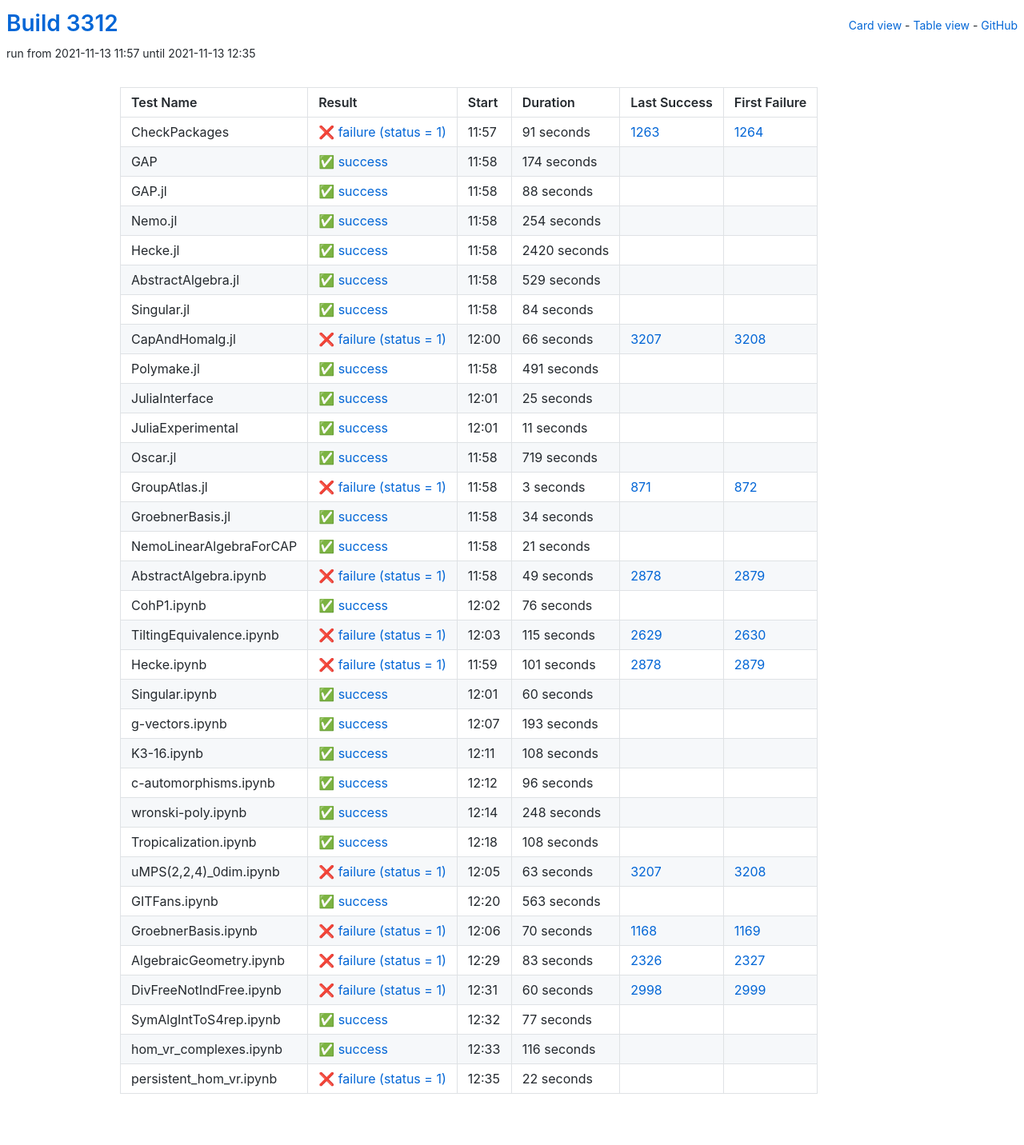
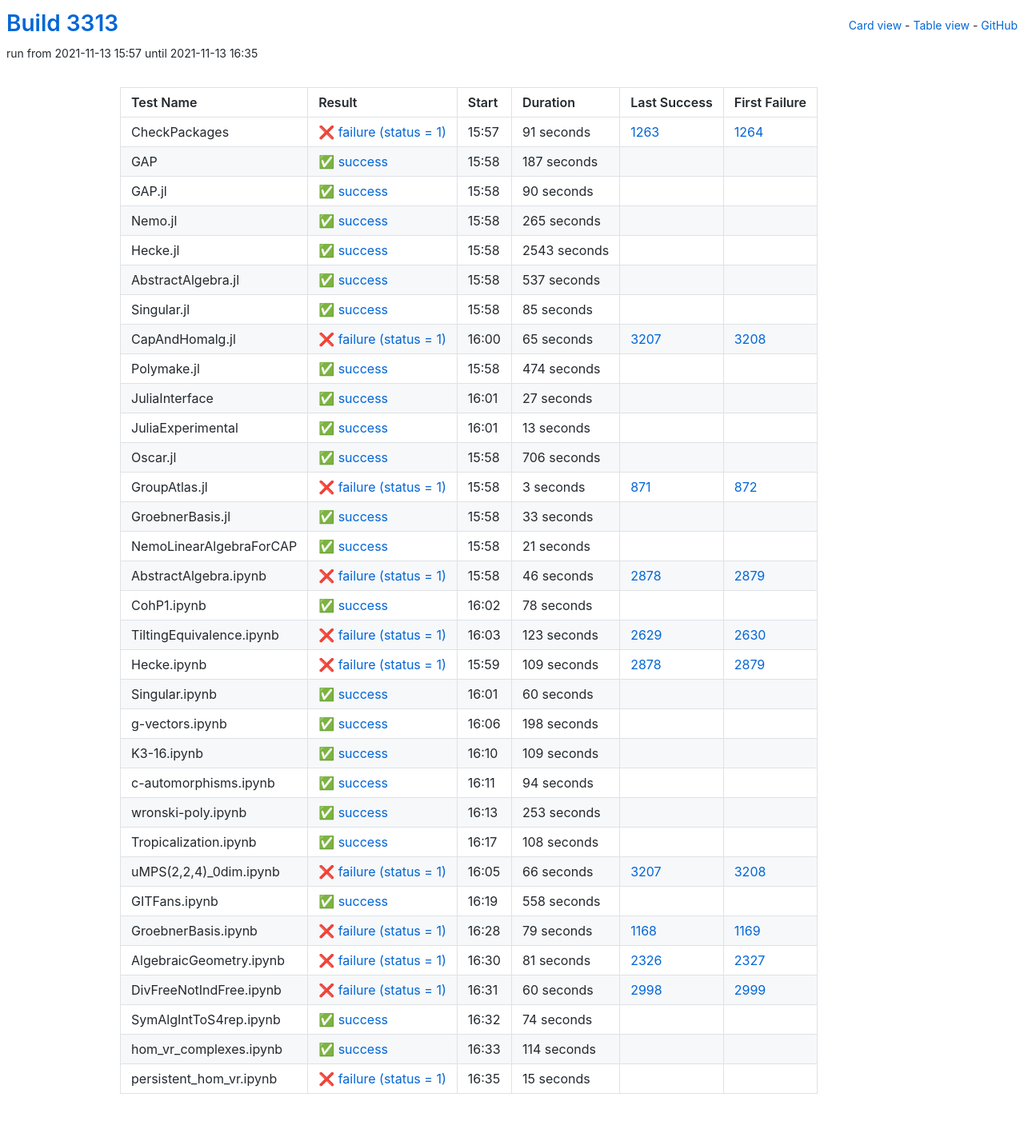
Before and after one commit to oscar-system/oscar-ci-status-stable, a Jekyll site: the page built from table.html, in a window 1280 px wide. Shown: the whole page at 80% size. Built offline with Jekyll 4.4.1, drawn with Linux system fonts in a browser that asks for light colours.

Commit message:
Build #3313

```diff
--- a/_data/ci.yml
+++ b/_data/ci.yml
@@ -1,6 +1,6 @@
 ---
-build: 3312
-build_url: https://oscarci.mathematik.uni-kl.de/job/oscar-stable/3312/
+build: 3313
+build_url: https://oscarci.mathematik.uni-kl.de/job/oscar-stable/3313/
 job: oscar-stable
 organization: oscar-system
 repo: oscar-ci-status-stable
@@ -8,8 +8,8 @@ repourl: https://github.com/oscar-system/oscar-ci-status-stable
 tests:
 - name: CheckPackages
   id: checkpackages
-  log: https://oscarci.mathematik.uni-kl.de/job/oscar-stable/3312/artifact/logs/build-3312/CheckPackages.log
-  start: 2021-11-13 11:57
+  log: https://oscarci.mathematik.uni-kl.de/job/oscar-stable/3313/artifact/logs/build-3313/CheckPackages.log
+  start: 2021-11-13 15:57
   success: false
   exitcode: 1
   status: failure
@@ -20,140 +20,140 @@ tests:
   first_failure_url: https://oscarci.mathematik.uni-kl.de/job/oscar-stable/1264/
 - name: GAP
   id: gap
-  log: https://oscarci.mathematik.uni-kl.de/job/oscar-stable/3312/artifact/logs/build-3312/GAP.log
-  start: 2021-11-13 11:58
+  log: https://oscarci.mathematik.uni-kl.de/job/oscar-stable/3313/artifact/logs/build-3313/GAP.log
+  start: 2021-11-13 15:58
   success: true
   exitcode: 0
   status: success
-  duration: 174
+  duration: 187
   last_success: false
   last_success_url:
   first_failure: false
   first_failure_url:
 - name: GAP.jl
   id: gap-jl
-  log: https://oscarci.mathematik.uni-kl.de/job/oscar-stable/3312/artifact/logs/build-3312/GAP.jl.log
-  start: 2021-11-13 11:58
+  log: https://oscarci.mathematik.uni-kl.de/job/oscar-stable/3313/artifact/logs/build-3313/GAP.jl.log
+  start: 2021-11-13 15:58
   success: true
   exitcode: 0
   status: success
-  duration: 88
+  duration: 90
   last_success: false
   last_success_url:
   first_failure: false
   first_failure_url:
 - name: Nemo.jl
   id: nemo-jl
-  log: https://oscarci.mathematik.uni-kl.de/job/oscar-stable/3312/artifact/logs/build-3312/Nemo.jl.log
-  start: 2021-11-13 11:58
+  log: https://oscarci.mathematik.uni-kl.de/job/oscar-stable/3313/artifact/logs/build-3313/Nemo.jl.log
+  start: 2021-11-13 15:58
   success: true
   exitcode: 0
   status: success
-  duration: 254
+  duration: 265
   last_success: false
   last_success_url:
   first_failure: false
   first_failure_url:
 - name: Hecke.jl
   id: hecke-jl
-  log: https://oscarci.mathematik.uni-kl.de/job/oscar-stable/3312/artifact/logs/build-3312/Hecke.jl.log
-  start: 2021-11-13 11:58
+  log: https://oscarci.mathematik.uni-kl.de/job/oscar-stable/3313/artifact/logs/build-3313/Hecke.jl.log
+  start: 2021-11-13 15:58
   success: true
   exitcode: 0
   status: success
-  duration: 2420
+  duration: 2543
   last_success: false
   last_success_url:
   first_failure: false
   first_failure_url:
 - name: AbstractAlgebra.jl
   id: abstractalgebra-jl
-  log: https://oscarci.mathematik.uni-kl.de/job/oscar-stable/3312/artifact/logs/build-3312/AbstractAlgebra.jl.log
-  start: 2021-11-13 11:58
+  log: https://oscarci.mathematik.uni-kl.de/job/oscar-stable/3313/artifact/logs/build-3313/AbstractAlgebra.jl.log
+  start: 2021-11-13 15:58
   success: true
   exitcode: 0
   status: success
-  duration: 529
+  duration: 537
   last_success: false
   last_success_url:
   first_failure: false
   first_failure_url:
 - name: Singular.jl
   id: singular-jl
-  log: https://oscarci.mathematik.uni-kl.de/job/oscar-stable/3312/artifact/logs/build-3312/Singular.jl.log
-  start: 2021-11-13 11:58
+  log: https://oscarci.mathematik.uni-kl.de/job/oscar-stable/3313/artifact/logs/build-3313/Singular.jl.log
+  start: 2021-11-13 15:58
   success: true
   exitcode: 0
   status: success
-  duration: 84
+  duration: 85
   last_success: false
   last_success_url:
   first_failure: false
   first_failure_url:
 - name: CapAndHomalg.jl
   id: capandhomalg-jl
-  log: https://oscarci.mathematik.uni-kl.de/job/oscar-stable/3312/artifact/logs/build-3312/CapAndHomalg.jl.log
-  start: 2021-11-13 12:00
+  log: https://oscarci.mathematik.uni-kl.de/job/oscar-stable/3313/artifact/logs/build-3313/CapAndHomalg.jl.log
+  start: 2021-11-13 16:00
   success: false
   exitcode: 1
   status: failure
-  duration: 66
+  duration: 65
   last_success: 3207
   last_success_url: https://oscarci.mathematik.uni-kl.de/job/oscar-stable/3207/
   first_failure: 3208
   first_failure_url: https://oscarci.mathematik.uni-kl.de/job/oscar-stable/3208/
 - name: Polymake.jl
   id: polymake-jl
-  log: https://oscarci.mathematik.uni-kl.de/job/oscar-stable/3312/artifact/logs/build-3312/Polymake.jl.log
-  start: 2021-11-13 11:58
+  log: https://oscarci.mathematik.uni-kl.de/job/oscar-stable/3313/artifact/logs/build-3313/Polymake.jl.log
+  start: 2021-11-13 15:58
   success: true
   exitcode: 0
   status: success
-  duration: 491
+  duration: 474
   last_success: false
   last_success_url:
   first_failure: false
   first_failure_url:
 - name: JuliaInterface
   id: juliainterface
-  log: https://oscarci.mathematik.uni-kl.de/job/oscar-stable/3312/artifact/logs/build-3312/JuliaInterface.log
-  start: 2021-11-13 12:01
+  log: https://oscarci.mathematik.uni-kl.de/job/oscar-stable/3313/artifact/logs/build-3313/JuliaInterface.log
+  start: 2021-11-13 16:01
   success: true
   exitcode: 0
   status: success
-  duration: 25
+  duration: 27
   last_success: false
   last_success_url:
   first_failure: false
   first_failure_url:
 - name: JuliaExperimental
   id: juliaexperimental
-  log: https://oscarci.mathematik.uni-kl.de/job/oscar-stable/3312/artifact/logs/build-3312/JuliaExperimental.log
-  start: 2021-11-13 12:01
+  log: https://oscarci.mathematik.uni-kl.de/job/oscar-stable/3313/artifact/logs/build-3313/JuliaExperimental.log
+  start: 2021-11-13 16:01
   success: true
   exitcode: 0
   status: success
-  duration: 11
+  duration: 13
   last_success: false
   last_success_url:
   first_failure: false
   first_failure_url:
 - name: Oscar.jl
   id: oscar-jl
-  log: https://oscarci.mathematik.uni-kl.de/job/oscar-stable/3312/artifact/logs/build-3312/Oscar.jl.log
-  start: 2021-11-13 11:58
+  log: https://oscarci.mathematik.uni-kl.de/job/oscar-stable/3313/artifact/logs/build-3313/Oscar.jl.log
+  start: 2021-11-13 15:58
   success: true
   exitcode: 0
   status: success
-  duration: 719
+  duration: 706
   last_success: false
   last_success_url:
   first_failure: false
   first_failure_url:
 - name: GroupAtlas.jl
   id: groupatlas-jl
-  log: https://oscarci.mathematik.uni-kl.de/job/oscar-stable/3312/artifact/logs/build-3312/GroupAtlas.jl.log
-  start: 2021-11-13 11:58
+  log: https://oscarci.mathematik.uni-kl.de/job/oscar-stable/3313/artifact/logs/build-3313/GroupAtlas.jl.log
+  start: 2021-11-13 15:58
   success: false
   exitcode: 1
   status: failure
@@ -164,20 +164,20 @@ tests:
   first_failure_url: https://oscarci.mathematik.uni-kl.de/job/oscar-stable/872/
 - name: GroebnerBasis.jl
   id: groebnerbasis-jl
-  log: https://oscarci.mathematik.uni-kl.de/job/oscar-stable/3312/artifact/logs/build-3312/GroebnerBasis.jl.log
-  start: 2021-11-13 11:58
+  log: https://oscarci.mathematik.uni-kl.de/job/oscar-stable/3313/artifact/logs/build-3313/GroebnerBasis.jl.log
+  start: 2021-11-13 15:58
   success: true
   exitcode: 0
   status: success
-  duration: 34
+  duration: 33
   last_success: false
   last_success_url:
   first_failure: false
   first_failure_url:
 - name: NemoLinearAlgebraForCAP
   id: nemolinearalgebraforcap
-  log: https://oscarci.mathematik.uni-kl.de/job/oscar-stable/3312/artifact/logs/build-3312/NemoLinearAlgebraForCAP.log
-  start: 2021-11-13 11:58
+  log: https://oscarci.mathematik.uni-kl.de/job/oscar-stable/3313/artifact/logs/build-3313/NemoLinearAlgebraForCAP.log
+  start: 2021-11-13 15:58
   success: true
   exitcode: 0
   status: success
@@ -188,56 +188,56 @@ tests:
   first_failure_url:
 - name: AbstractAlgebra.ipynb
   id: abstractalgebra-ipynb
-  log: https://oscarci.mathematik.uni-kl.de/job/oscar-stable/3312/artifact/logs/build-3312/AbstractAlgebra.ipynb.log
-  start: 2021-11-13 11:58
+  log: https://oscarci.mathematik.uni-kl.de/job/oscar-stable/3313/artifact/logs/build-3313/AbstractAlgebra.ipynb.log
+  start: 2021-11-13 15:58
   success: false
   exitcode: 1
   status: failure
-  duration: 49
+  duration: 46
   last_success: 2878
   last_success_url: https://oscarci.mathematik.uni-kl.de/job/oscar-stable/2878/
   first_failure: 2879
   first_failure_url: https://oscarci.mathematik.uni-kl.de/job/oscar-stable/2879/
 - name: CohP1.ipynb
   id: cohp1-ipynb
-  log: https://oscarci.mathematik.uni-kl.de/job/oscar-stable/3312/artifact/logs/build-3312/CohP1.ipynb.log
-  start: 2021-11-13 12:02
+  log: https://oscarci.mathematik.uni-kl.de/job/oscar-stable/3313/artifact/logs/build-3313/CohP1.ipynb.log
+  start: 2021-11-13 16:02
   success: true
   exitcode: 0
   status: success
-  duration: 76
+  duration: 78
   last_success: false
   last_success_url:
   first_failure: false
   first_failure_url:
 - name: TiltingEquivalence.ipynb
   id: tiltingequivalence-ipynb
-  log: https://oscarci.mathematik.uni-kl.de/job/oscar-stable/3312/artifact/logs/build-3312/TiltingEquivalence.ipynb.log
-  start: 2021-11-13 12:03
+  log: https://oscarci.mathematik.uni-kl.de/job/oscar-stable/3313/artifact/logs/build-3313/TiltingEquivalence.ipynb.log
+  start: 2021-11-13 16:03
   success: false
   exitcode: 1
   status: failure
-  duration: 115
+  duration: 123
   last_success: 2629
   last_success_url: https://oscarci.mathematik.uni-kl.de/job/oscar-stable/2629/
   first_failure: 2630
   first_failure_url: https://oscarci.mathematik.uni-kl.de/job/oscar-stable/2630/
 - name: Hecke.ipynb
   id: hecke-ipynb
-  log: https://oscarci.mathematik.uni-kl.de/job/oscar-stable/3312/artifact/logs/build-3312/Hecke.ipynb.log
-  start: 2021-11-13 11:59
+  log: https://oscarci.mathematik.uni-kl.de/job/oscar-stable/3313/artifact/logs/build-3313/Hecke.ipynb.log
+  start: 2021-11-13 15:59
   success: false
   exitcode: 1
   status: failure
-  duration: 101
+  duration: 109
   last_success: 2878
   last_success_url: https://oscarci.mathematik.uni-kl.de/job/oscar-stable/2878/
   first_failure: 2879
   first_failure_url: https://oscarci.mathematik.uni-kl.de/job/oscar-stable/2879/
 - name: Singular.ipynb
   id: singular-ipynb
-  log: https://oscarci.mathematik.uni-kl.de/job/oscar-stable/3312/artifact/logs/build-3312/Singular.ipynb.log
-  start: 2021-11-13 12:01
+  log: https://oscarci.mathematik.uni-kl.de/job/oscar-stable/3313/artifact/logs/build-3313/Singular.ipynb.log
+  start: 2021-11-13 16:01
   success: true
   exitcode: 0
   status: success
@@ -248,56 +248,56 @@ tests:
   first_failure_url:
 - name: g-vectors.ipynb
   id: g-vectors-ipynb
-  log: https://oscarci.mathematik.uni-kl.de/job/oscar-stable/3312/artifact/logs/build-3312/g-vectors.ipynb.log
-  start: 2021-11-13 12:07
+  log: https://oscarci.mathematik.uni-kl.de/job/oscar-stable/3313/artifact/logs/build-3313/g-vectors.ipynb.log
+  start: 2021-11-13 16:06
   success: true
   exitcode: 0
   status: success
-  duration: 193
+  duration: 198
   last_success: false
   last_success_url:
   first_failure: false
   first_failure_url:
 - name: K3-16.ipynb
   id: k3-16-ipynb
-  log: https://oscarci.mathematik.uni-kl.de/job/oscar-stable/3312/artifact/logs/build-3312/K3-16.ipynb.log
-  start: 2021-11-13 12:11
+  log: https://oscarci.mathematik.uni-kl.de/job/oscar-stable/3313/artifact/logs/build-3313/K3-16.ipynb.log
+  start: 2021-11-13 16:10
   success: true
   exitcode: 0
   status: success
-  duration: 108
+  duration: 109
   last_success: false
   last_success_url:
   first_failure: false
   first_failure_url:
 - name: c-automorphisms.ipynb
   id: c-automorphisms-ipynb
-  log: https://oscarci.mathematik.uni-kl.de/job/oscar-stable/3312/artifact/logs/build-3312/c-automorphisms.ipynb.log
-  start: 2021-11-13 12:12
+  log: https://oscarci.mathematik.uni-kl.de/job/oscar-stable/3313/artifact/logs/build-3313/c-automorphisms.ipynb.log
+  start: 2021-11-13 16:11
   success: true
   exitcode: 0
   status: success
-  duration: 96
+  duration: 94
   last_success: false
   last_success_url:
   first_failure: false
   first_failure_url:
 - name: wronski-poly.ipynb
   id: wronski-poly-ipynb
-  log: https://oscarci.mathematik.uni-kl.de/job/oscar-stable/3312/artifact/logs/build-3312/wronski-poly.ipynb.log
-  start: 2021-11-13 12:14
+  log: https://oscarci.mathematik.uni-kl.de/job/oscar-stable/3313/artifact/logs/build-3313/wronski-poly.ipynb.log
+  start: 2021-11-13 16:13
   success: true
   exitcode: 0
   status: success
-  duration: 248
+  duration: 253
   last_success: false
   last_success_url:
   first_failure: false
   first_failure_url:
 - name: Tropicalization.ipynb
   id: tropicalization-ipynb
-  log: https://oscarci.mathematik.uni-kl.de/job/oscar-stable/3312/artifact/logs/build-3312/Tropicalization.ipynb.log
-  start: 2021-11-13 12:18
+  log: https://oscarci.mathematik.uni-kl.de/job/oscar-stable/3313/artifact/logs/build-3313/Tropicalization.ipynb.log
+  start: 2021-11-13 16:17
   success: true
   exitcode: 0
   status: success
@@ -308,56 +308,56 @@ tests:
   first_failure_url:
 - name: uMPS(2,2,4)_0dim.ipynb
   id: umps-2-2-4-0dim-ipynb
-  log: https://oscarci.mathematik.uni-kl.de/job/oscar-stable/3312/artifact/logs/build-3312/uMPS-2-2-4-_0dim.ipynb.log
-  start: 2021-11-13 12:05
+  log: https://oscarci.mathematik.uni-kl.de/job/oscar-stable/3313/artifact/logs/build-3313/uMPS-2-2-4-_0dim.ipynb.log
+  start: 2021-11-13 16:05
   success: false
   exitcode: 1
   status: failure
-  duration: 63
+  duration: 66
   last_success: 3207
   last_success_url: https://oscarci.mathematik.uni-kl.de/job/oscar-stable/3207/
   first_failure: 3208
   first_failure_url: https://oscarci.mathematik.uni-kl.de/job/oscar-stable/3208/
 - name: GITFans.ipynb
   id: gitfans-ipynb
-  log: https://oscarci.mathematik.uni-kl.de/job/oscar-stable/3312/artifact/logs/build-3312/GITFans.ipynb.log
-  start: 2021-11-13 12:20
+  log: https://oscarci.mathematik.uni-kl.de/job/oscar-stable/3313/artifact/logs/build-3313/GITFans.ipynb.log
+  start: 2021-11-13 16:19
   success: true
   exitcode: 0
   status: success
-  duration: 563
+  duration: 558
   last_success: false
   last_success_url:
   first_failure: false
   first_failure_url:
 - name: GroebnerBasis.ipynb
   id: groebnerbasis-ipynb
-  log: https://oscarci.mathematik.uni-kl.de/job/oscar-stable/3312/artifact/logs/build-3312/GroebnerBasis.ipynb.log
-  start: 2021-11-13 12:06
+  log: https://oscarci.mathematik.uni-kl.de/job/oscar-stable/3313/artifact/logs/build-3313/GroebnerBasis.ipynb.log
+  start: 2021-11-13 16:28
   success: false
   exitcode: 1
   status: failure
-  duration: 70
+  duration: 79
   last_success: 1168
   last_success_url: https://oscarci.mathematik.uni-kl.de/job/oscar-stable/1168/
   first_failure: 1169
   first_failure_url: https://oscarci.mathematik.uni-kl.de/job/oscar-stable/1169/
 - name: AlgebraicGeometry.ipynb
   id: algebraicgeometry-ipynb
-  log: https://oscarci.mathematik.uni-kl.de/job/oscar-stable/3312/artifact/logs/build-3312/AlgebraicGeometry.ipynb.log
-  start: 2021-11-13 12:29
+  log: https://oscarci.mathematik.uni-kl.de/job/oscar-stable/3313/artifact/logs/build-3313/AlgebraicGeometry.ipynb.log
+  start: 2021-11-13 16:30
   success: false
   exitcode: 1
   status: failure
-  duration: 83
+  duration: 81
   last_success: 2326
   last_success_url: https://oscarci.mathematik.uni-kl.de/job/oscar-stable/2326/
   first_failure: 2327
   first_failure_url: https://oscarci.mathematik.uni-kl.de/job/oscar-stable/2327/
 - name: DivFreeNotIndFree.ipynb
   id: divfreenotindfree-ipynb
-  log: https://oscarci.mathematik.uni-kl.de/job/oscar-stable/3312/artifact/logs/build-3312/DivFreeNotIndFree.ipynb.log
-  start: 2021-11-13 12:31
+  log: https://oscarci.mathematik.uni-kl.de/job/oscar-stable/3313/artifact/logs/build-3313/DivFreeNotIndFree.ipynb.log
+  start: 2021-11-13 16:31
   success: false
   exitcode: 1
   status: failure
@@ -368,36 +368,36 @@ tests:
   first_failure_url: https://oscarci.mathematik.uni-kl.de/job/oscar-stable/2999/
 - name: SymAlgIntToS4rep.ipynb
   id: symalginttos4rep-ipynb
-  log: https://oscarci.mathematik.uni-kl.de/job/oscar-stable/3312/artifact/logs/build-3312/SymAlgIntToS4rep.ipynb.log
-  start: 2021-11-13 12:32
+  log: https://oscarci.mathematik.uni-kl.de/job/oscar-stable/3313/artifact/logs/build-3313/SymAlgIntToS4rep.ipynb.log
+  start: 2021-11-13 16:32
   success: true
   exitcode: 0
   status: success
-  duration: 77
+  duration: 74
   last_success: false
   last_success_url:
   first_failure: false
   first_failure_url:
 - name: hom_vr_complexes.ipynb
   id: hom-vr-complexes-ipynb
-  log: https://oscarci.mathematik.uni-kl.de/job/oscar-stable/3312/artifact/logs/build-3312/hom_vr_complexes.ipynb.log
-  start: 2021-11-13 12:33
+  log: https://oscarci.mathematik.uni-kl.de/job/oscar-stable/3313/artifact/logs/build-3313/hom_vr_complexes.ipynb.log
+  start: 2021-11-13 16:33
   success: true
   exitcode: 0
   status: success
-  duration: 116
+  duration: 114
   last_success: false
   last_success_url:
   first_failure: false
   first_failure_url:
 - name: persistent_hom_vr.ipynb
   id: persistent-hom-vr-ipynb
-  log: https://oscarci.mathematik.uni-kl.de/job/oscar-stable/3312/artifact/logs/build-3312/persistent_hom_vr.ipynb.log
-  start: 2021-11-13 12:35
+  log: https://oscarci.mathematik.uni-kl.de/job/oscar-stable/3313/artifact/logs/build-3313/persistent_hom_vr.ipynb.log
+  start: 2021-11-13 16:35
   success: false
   exitcode: 1
   status: failure
-  duration: 22
+  duration: 15
   last_success: false
   last_success_url:
   first_failure: false
```
Also changed, not shown: README.md.
